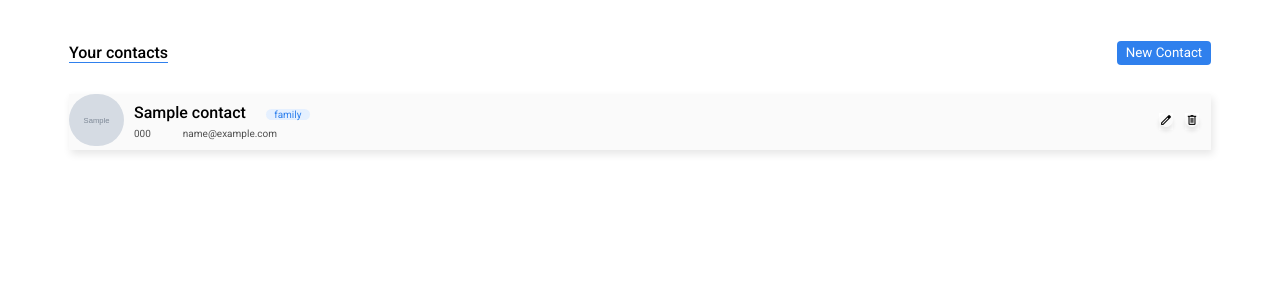
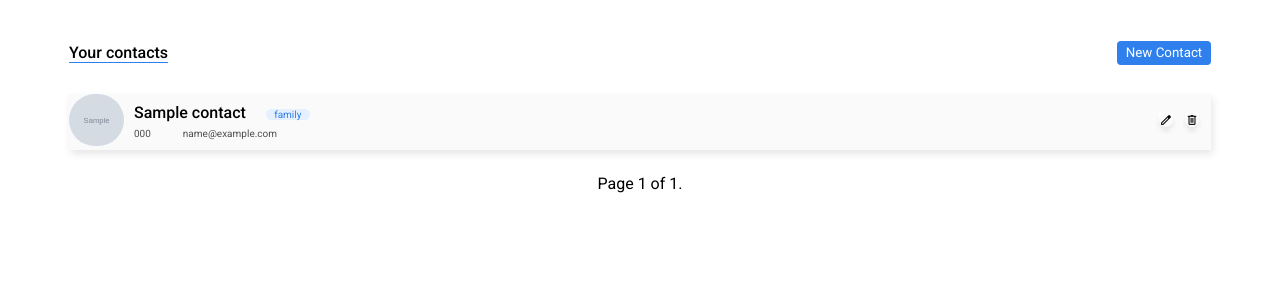
Before and after one commit to carolinarigaudfelix/Contact-List-Python-Django, a Django app: page / in a window 1280 px wide. Shown: the part 53-353 px from the top of the page. Run offline with Django 4.2, Linux system fonts and the light colour scheme; tables that the repository leaves empty hold one stand-in row (values such as "Sample post"); grey boxes marked "Sample" are stand-in pictures.

Commit message:
paginator

```diff
--- a/contacts/templates/list_components.html
+++ b/contacts/templates/list_components.html
@@ -2,6 +2,7 @@
 {% load static %}
 
 {% block content %}
+{% if contact_list %}
       <div class="card_contact">
             <div class="card_content">
             <div class="card_image">
@@ -30,5 +31,5 @@
                   </form>
             </div>
       </div>
-
+{% endif %}
 {% endblock  %}
--- /dev/null
+++ b/contacts/templates/pagination.html
@@ -0,0 +1,22 @@
+{% load static %}
+  <link rel="stylesheet" href="https://fonts.googleapis.com/css2?family=Material+Symbols+Outlined:opsz,wght,FILL,GRAD@20..48,100..700,0..1,-50..200" />
+  <link rel="stylesheet" href="{% static "css/paginator.css" %}">
+{% if contact_list %}
+  <div class="pagination">
+    <span class="step-links">
+        {% if contact_list.has_previous %}
+            <a href="?page=1&q={{ request.GET.q.strip }}">&laquo; first</a>
+            <a href="?page={{ contact_list.previous_page_number }}&q={{ request.GET.q.strip }}">previous</a>
+        {% endif %}
+
+        <span class="current">
+            Page {{ contact_list.number }} of {{ contact_list.paginator.num_pages }}.
+        </span>
+
+        {% if contact_list.has_next %}
+            <a href="?page={{ contact_list.next_page_number }}&q={{ request.GET.q.strip }}">next</a>
+            <a href="?page={{ contact_list.paginator.num_pages }}&q={{ request.GET.q.strip }}">last &raquo;</a>
+        {% endif %}
+    </span>
+  </div>
+{% endif %}
--- a/contacts/views.py
+++ b/contacts/views.py
@@ -1,4 +1,5 @@
 from django.shortcuts import render, get_object_or_404, redirect
+from django.core.paginator import Paginator
 from .models import Contact
 from .forms import MyForm
 
@@ -16,11 +17,19 @@ def show_contact(request, id_contact):
     return render(request, 'show_contact_new.html', {'contact': contact, 'id_contact': id_contact})
 
 def contact_list(request):
-    list_contacts = Contact.objects.all()
+    contact_list = Contact.objects.all()
+    paginator = Paginator(contact_list, 4)
+
+    page_number = request.GET.get("page")
+    page_obj = paginator.get_page(page_number)
+
+    context = {
+        'contact_list': page_obj,
+    }
 
     return render(request,
                 'base.html',
-                {'contact_list': list_contacts}
+                context
                 )
 
 
--- /dev/null
+++ b/static/css/paginator.css
@@ -0,0 +1,18 @@
+
+
+.pagination {
+    margin-top: 24px;
+    display: flex;
+    justify-content: center;
+    font-size: 16px;
+  }
+
+  .pagination .step-links {
+    display: flex;
+    gap: 4px;
+  }
+
+  .pagination .step-links a {
+    text-decoration: none;
+    display: block;
+  }
--- a/templates/base.html
+++ b/templates/base.html
@@ -43,5 +43,7 @@
         {% endif %}
     {% endif %}
 
+{% include 'pagination.html'  %}
+
 </body>
 </html>
```
Lines whose indentation alone changed are shown as unchanged.
